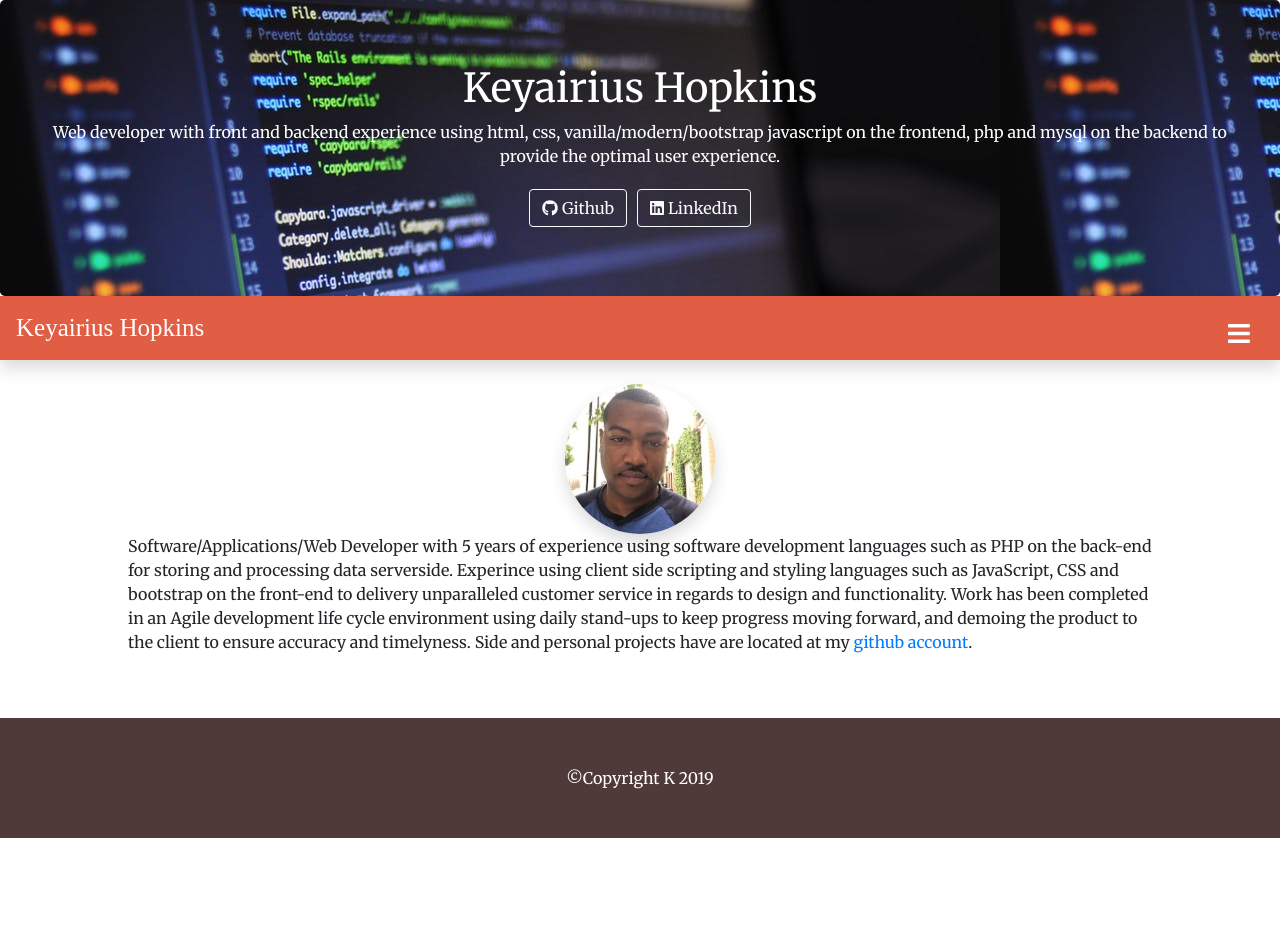
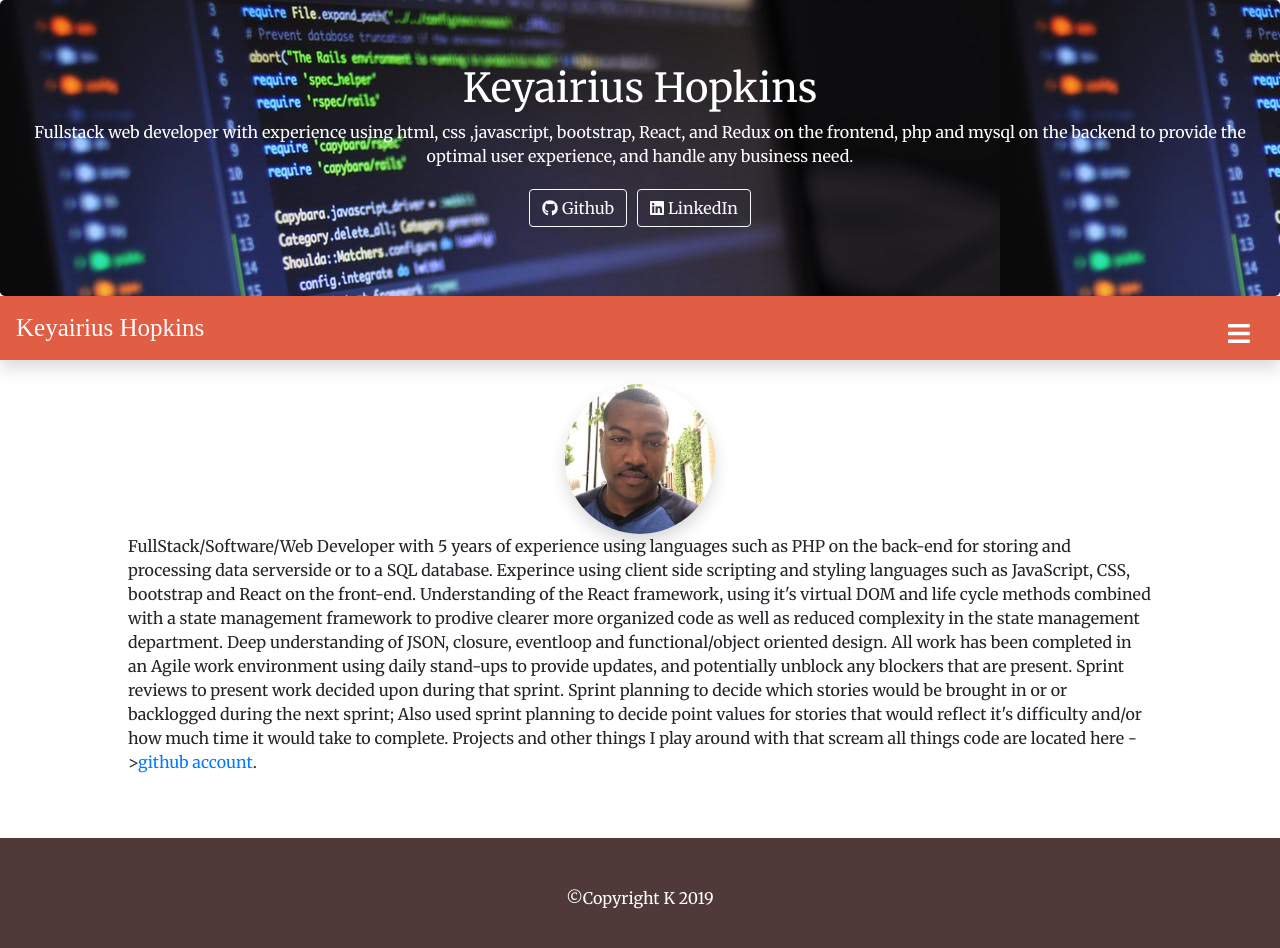
Before and after one commit to kcdhopkins/React-SPA-online-resume, a React (Create React App) app: page / in a window 1280 px wide. Shown: the top 948 px of the page. Before the commit the page ends 838 px from the top, so only its background shows below. Built offline with nearby package versions, Linux system fonts and the light colour scheme; a web font is replaced by a local one.

Commit message:
changed some verbiage

```diff
--- a/src/HeadersFooters/header/Jumbo.js
+++ b/src/HeadersFooters/header/Jumbo.js
@@ -22,9 +22,8 @@ const Jumbo = () => {
     >
       <h1 className="text-center">Keyairius Hopkins</h1>
       <p className="text-center">
-        Web developer with front and backend experience using html, css,
-        vanilla/modern/bootstrap javascript on the frontend, php and mysql on
-        the backend to provide the optimal user experience.
+        Fullstack web developer with experience using html, css ,javascript, bootstrap, React, and Redux on the frontend, php and mysql on
+        the backend to provide the optimal user experience, and handle any business need.
       </p>
       <div>
         <a
--- a/src/pages/home.js
+++ b/src/pages/home.js
@@ -19,7 +19,6 @@ const home = () => {
 
   return (
     <div style={homeStyle}>
-
       <img
         className="shadow"
         style={imgStyle}
@@ -29,15 +28,16 @@ const home = () => {
         alt="photoOfMe"
       />
       <p>
-        Software/Applications/Web Developer with 5 years of experience using
-        software development languages such as PHP on the back-end for storing
-        and processing data serverside. Experince using client side scripting
-        and styling languages such as JavaScript, CSS and bootstrap on the
-        front-end to delivery unparalleled customer service in regards to design
-        and functionality. Work has been completed in an Agile development life
-        cycle environment using daily stand-ups to keep progress moving forward,
-        and demoing the product to the client to ensure accuracy and timelyness.
-        Side and personal projects have are located at my{" "}
+        FullStack/Software/Web Developer with 5 years of experience using
+        languages such as PHP on the back-end for storing
+        and processing data serverside or to a SQL database. Experince using client side scripting
+        and styling languages such as JavaScript, CSS, bootstrap and React on the
+        front-end. Understanding of the React framework, using it's virtual DOM and life cycle methods combined with a state management framework to prodive clearer more organized code as well as reduced complexity in the state management department. Deep understanding of JSON, closure, eventloop and functional/object oriented design.
+        All work has been completed in an Agile work environment using
+        daily stand-ups to provide updates, and potentially unblock any blockers that are present. Sprint reviews to
+        present work decided upon during that sprint. Sprint planning to decide which stories would be brought in or
+        or backlogged during the next sprint; Also used sprint planning to decide point values for stories that would
+        reflect it's difficulty and/or how much time it would take to complete. Projects and other things I play around with that scream all things code are located here ->
         <a href="https://github.com/kcdhopkins">github account</a>.
       </p>
     </div>
```
